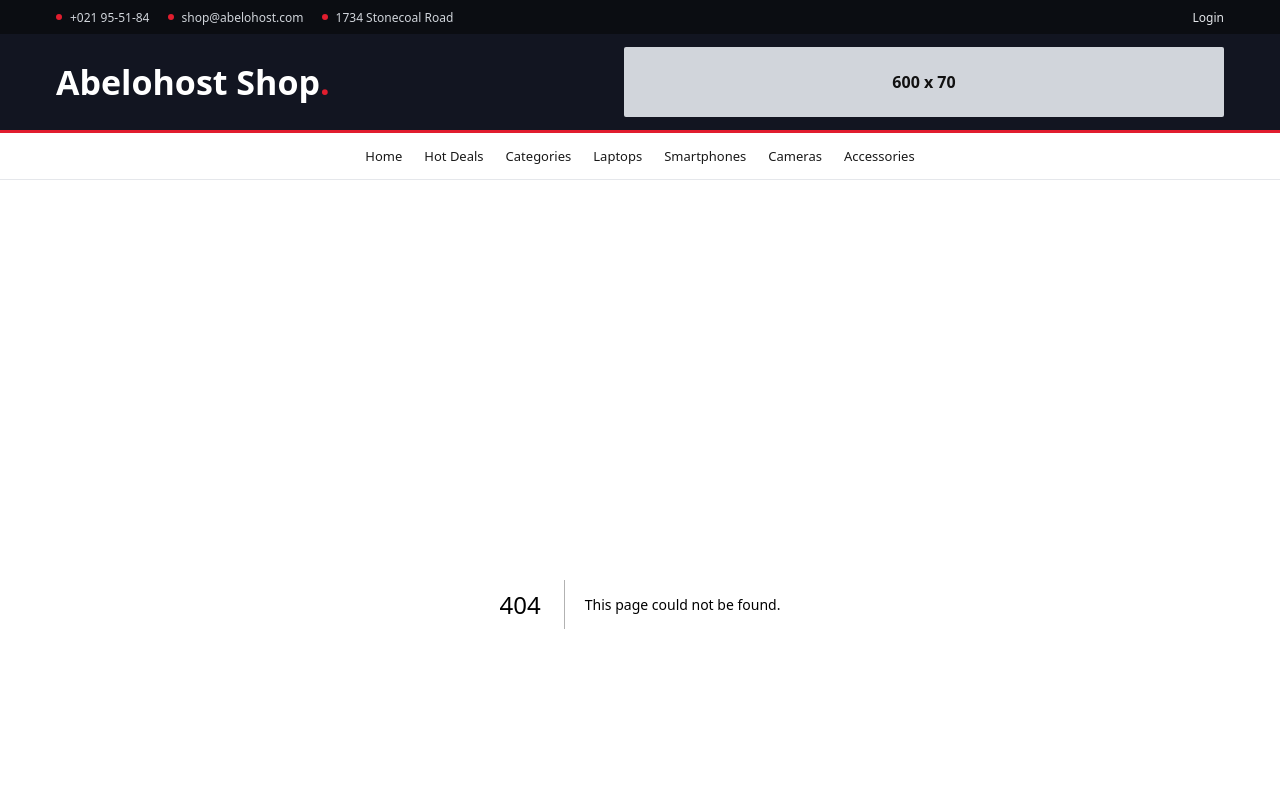
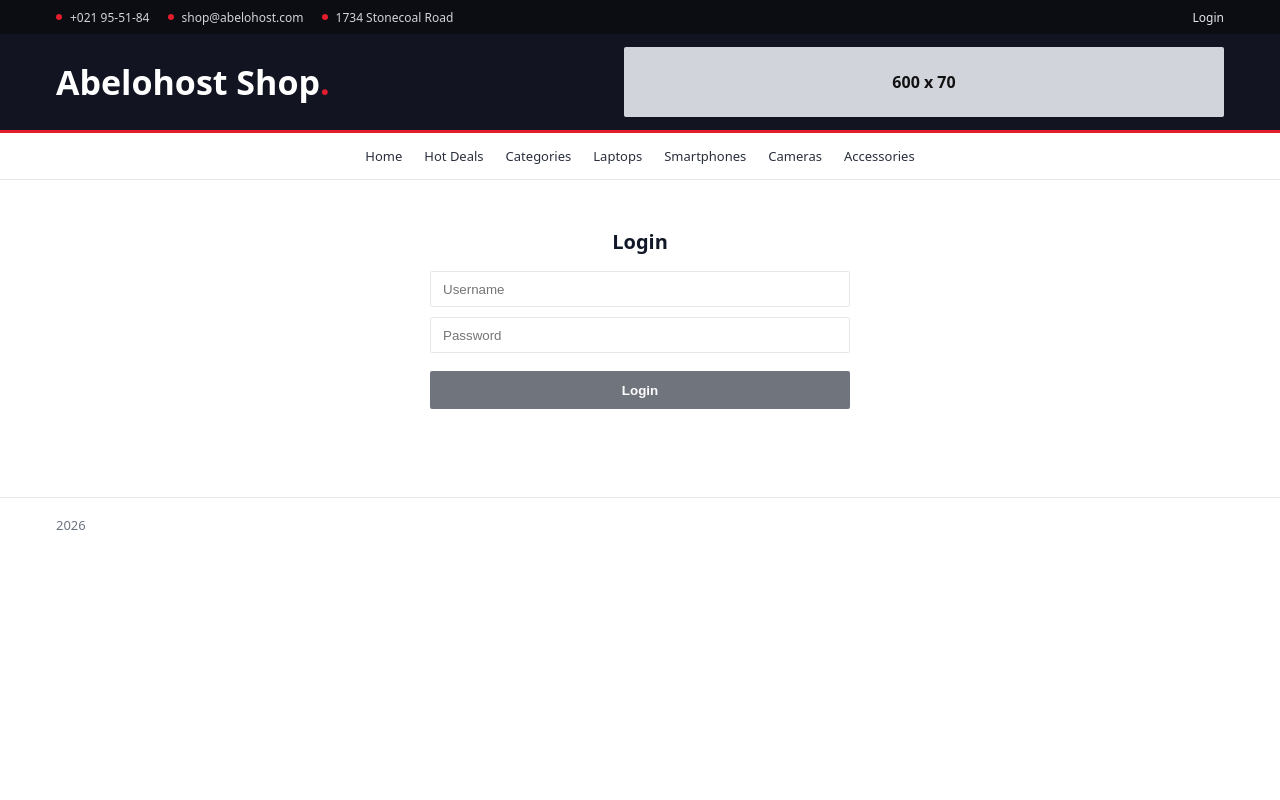
Before and after one commit to kainar-ilyassov/abelohost-shop, a Next.js app: page /login in a window 1280 px wide. Before the commit this address had no page. Shown: the top 800 px of the page. Built offline with nearby package versions, Linux system fonts and the light colour scheme.

Commit message:
add login page layout with validation

```diff
--- /dev/null
+++ b/src/app/login/login.module.scss
@@ -0,0 +1,57 @@
+.wrap {
+  padding-top: 24px;
+  padding-bottom: 40px;
+}
+
+.title {
+  text-align: center;
+  font-size: 20px;
+  margin: 0 0 16px;
+  color: #111827;
+}
+
+.form {
+  max-width: 420px;
+  margin: 0 auto;
+  display: grid;
+  gap: 10px;
+}
+
+.field {
+  display: grid;
+  gap: 6px;
+}
+
+.input {
+  height: 36px;
+  border: 1px solid #e5e7eb;
+  border-radius: 2px;
+  padding: 0 12px;
+  outline: none;
+  transition: border-color 0.2s ease;
+}
+
+.input:focus {
+  border-color: #c7cdd6;
+}
+
+.button {
+  margin-top: 8px;
+  height: 38px;
+  border: 0;
+  border-radius: 2px;
+  background: #111827;
+  color: #fff;
+  font-weight: 700;
+  cursor: pointer;
+}
+
+.button:disabled {
+  opacity: 0.6;
+  cursor: not-allowed;
+}
+
+.error {
+  font-size: 12px;
+  color: var(--accent);
+}
--- /dev/null
+++ b/src/app/login/page.tsx
@@ -0,0 +1,67 @@
+"use client";
+
+import { useMemo, useState } from "react";
+import styles from "./login.module.scss";
+
+type FieldErrors = {
+  username?: string;
+  password?: string;
+};
+
+export default function LoginPage() {
+  const [username, setUsername] = useState("");
+  const [password, setPassword] = useState("");
+
+  const [errors, setErrors] = useState<FieldErrors>({});
+
+  const isValid = useMemo(
+    () => username.trim().length >= 3 && password.trim().length >= 3,
+    [username, password]
+  );
+
+  function validate(): boolean {
+    const e: FieldErrors = {};
+    if (username.trim().length < 3) e.username = "Minimum 3 characters";
+    if (password.trim().length < 3) e.password = "Minimum 3 characters";
+    setErrors(e);
+    return Object.keys(e).length === 0;
+  }
+
+  function onSubmit(e: React.FormEvent) {
+    e.preventDefault();
+    validate();
+  }
+
+  return (
+    <section className={styles.wrap}>
+      <h1 className={styles.title}>Login</h1>
+
+      <form className={styles.form} onSubmit={onSubmit}>
+        <div className={styles.field}>
+          <input
+            className={styles.input}
+            placeholder="Username"
+            value={username}
+            onChange={(e) => setUsername(e.target.value)}
+          />
+          {errors.username ? <div className={styles.error}>{errors.username}</div> : null}
+        </div>
+
+        <div className={styles.field}>
+          <input
+            className={styles.input}
+            type="password"
+            placeholder="Password"
+            value={password}
+            onChange={(e) => setPassword(e.target.value)}
+          />
+          {errors.password ? <div className={styles.error}>{errors.password}</div> : null}
+        </div>
+
+        <button className={styles.button} disabled={!isValid}>
+          Login
+        </button>
+      </form>
+    </section>
+  );
+}
```
